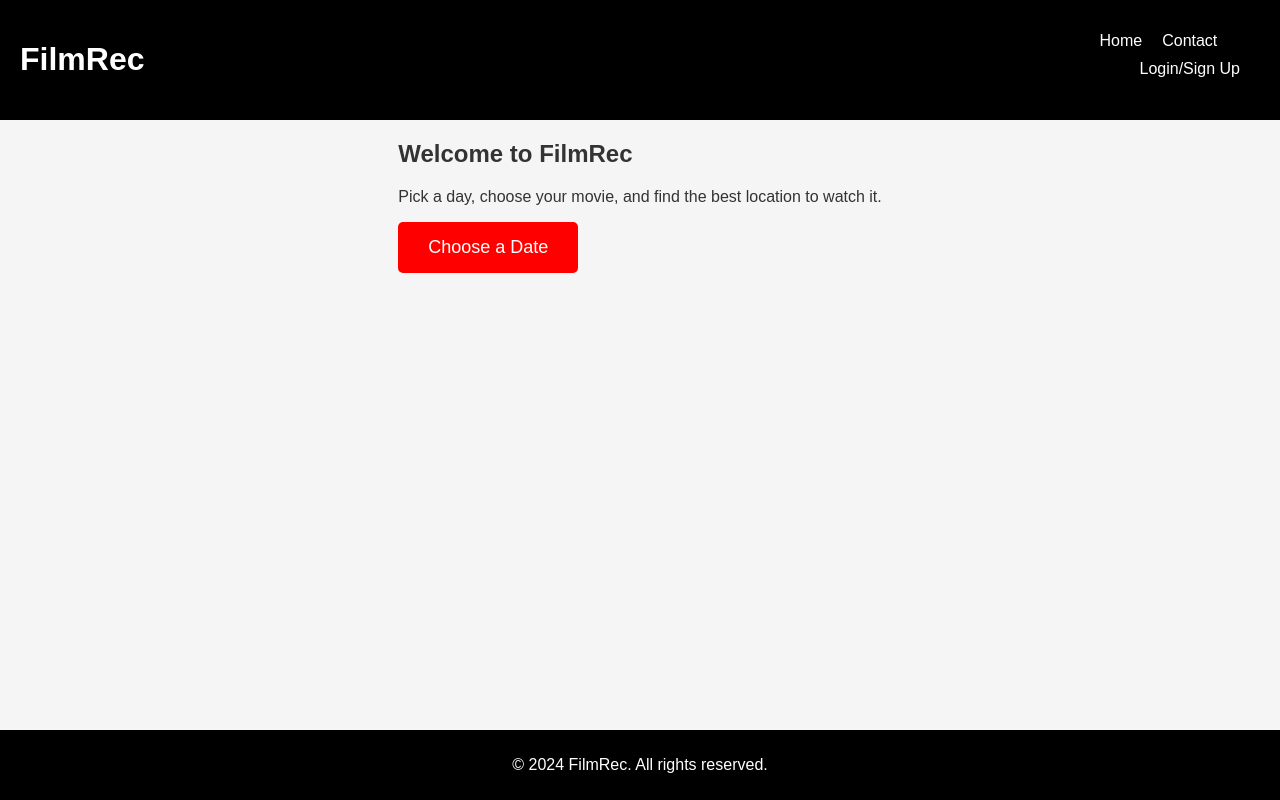
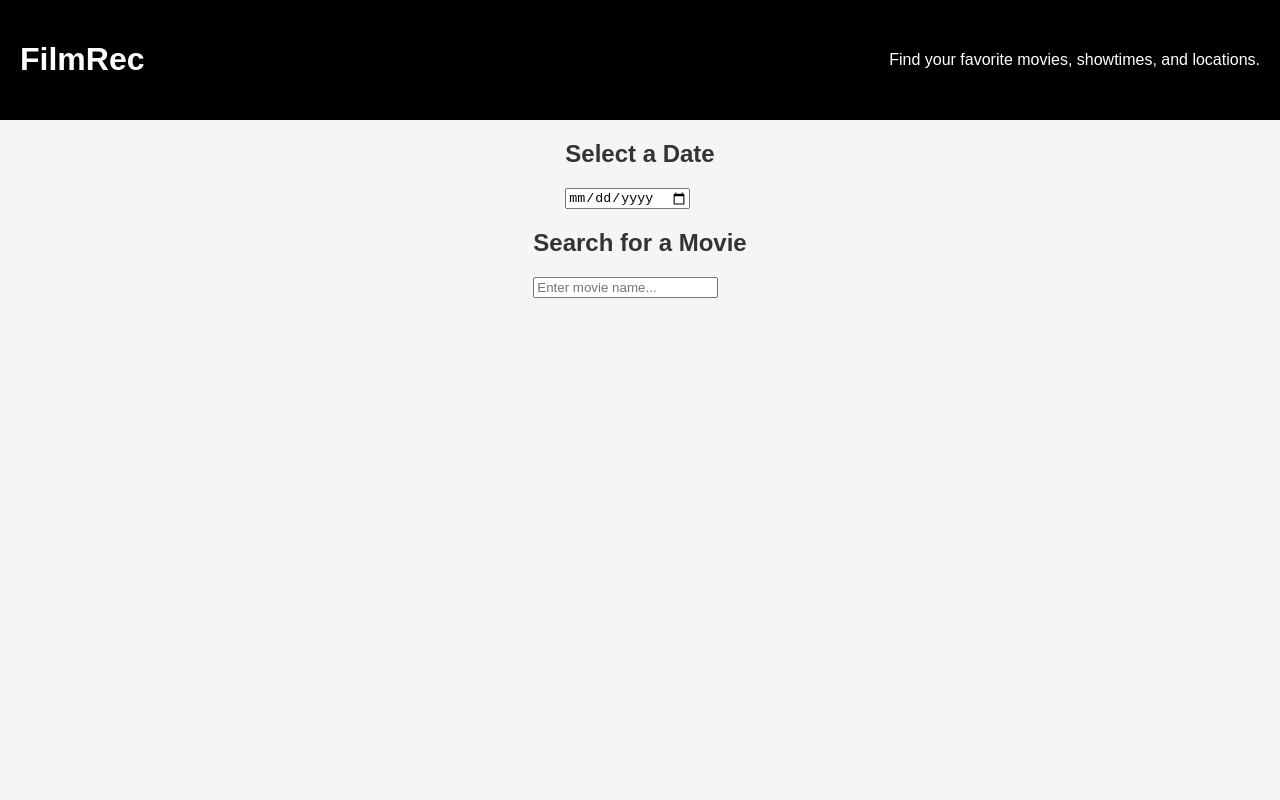
Before and after one commit to lolforreal/Capstone-Project-one, a plain HTML site: page index.html in a window 1280 px wide. Drawn offline with Linux system fonts and the light colour scheme.

Commit message:
Update index.html

```diff
--- a/index.html
+++ b/index.html
@@ -8,46 +8,29 @@
 </head>
 <body>
     <header>
-        <div class="logo">
-            <h1>FilmRec</h1>
-        </div>
-        <nav>
-            <ul>
-                <li><a href="#">Home</a></li>
-                <li><a href="#">Contact</a></li>
+        <h1>FilmRec</h1>
+        <p>Find your favorite movies, showtimes, and locations.</p>
+    </header>
+    <main>
+        <section id="date-selection">
+            <h2>Select a Date</h2>
+            <input type="date" id="movie-date" />
+        </section>
+        <section id="movie-search">
+            <h2>Search for a Movie</h2>
+            <input type="text" id="movie-search-bar" placeholder="Enter movie name..." />
+        </section>
+        <section id="movies">
+            <ul id="movie-list">
+                <!-- Movie list will be populated here -->
             </ul>
-            <span id="userEmail" class="user-email"></span>
-            <button id="loginBtn" class="login-btn">Login/Sign Up</button>
-        </nav>
-    </header>
-
-    <main>
-        <section class="intro" id="introSection">
-            <h2>Welcome to FilmRec</h2>
-            <p>Pick a day, choose your movie, and find the best location to watch it.</p>
-            <button id="chooseDateBtn">Choose a Date</button>
         </section>
-
-        <!-- Date input box -->
-        <section class="date-input-container" id="dateInputContainer">
-            <input type="text" id="dateInput" placeholder="MM/DD" maxlength="5" />
-            <button id="submitDateBtn">Submit</button>
+        <section id="details">
+            <div id="movie-details">
+                <!-- Movie details will be displayed here -->
+            </div>
         </section>
-
-        <!-- Movie search bar -->
-        <section class="movie-search-container" id="movieSearchContainer" style="display: none;">
-            <input type="text" id="movieSearchInput" placeholder="Search for a movie..." />
-            <button id="searchMovieBtn">Search</button>
-        </section>
-
-        <!-- Container to display the search results -->
-        <section id="movieResults" class="movie-results"></section>
     </main>
-
-    <footer>
-        <p>&copy; 2024 FilmRec. All rights reserved.</p>
-    </footer>
-
     <script src="MoviesRec.js"></script>
 </body>
 </html>
```
